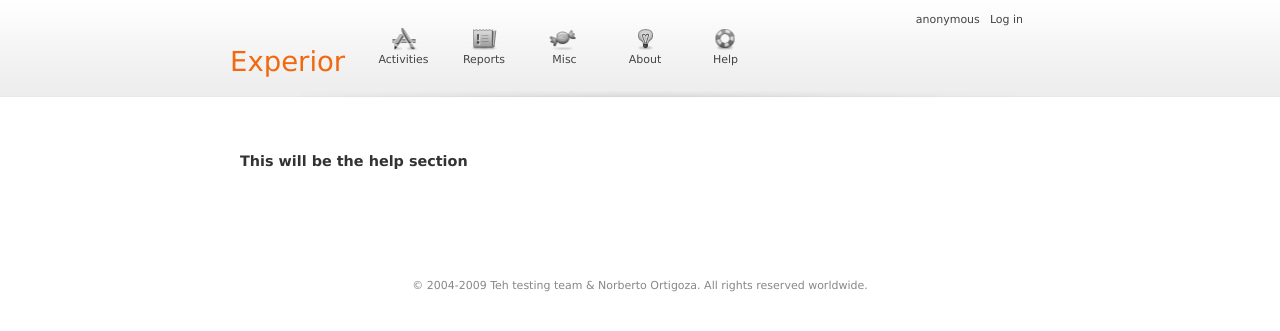
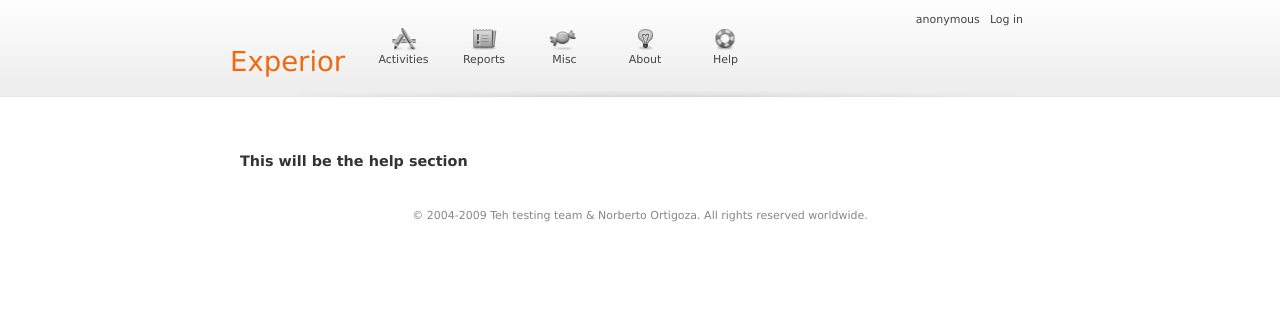
Before and after one commit to hiphoox/experior, a Django app: template templates/help.html in a window 1280 px wide. Shown: the top 331 px of the page. Run offline with Django 3.2, Linux system fonts and the light colour scheme; the template is opened without the code that fills it, so the values that code supplies are empty.

Commit message:
Fix: Footer position

```diff
--- a/site_media/basics.css
+++ b/site_media/basics.css
@@ -97,9 +97,13 @@ img.right {
 #footer {
 	font-size: 11px;
 	text-align: center;
-	margin-top: 100px;
 	color: #888;
 	clear: both;
+}
+
+#footer p{
+	width: 800px;
+	margin: 0 auto;
 }
 
 /* @end */
--- a/templates/base.html
+++ b/templates/base.html
@@ -55,7 +55,7 @@
 
   	{% block content %}{% endblock %}
 
-	<div class="footer">
+	<div id="footer">
 	<p id="footer">
 		&copy; 2004-2009 Teh testing team &amp; Norberto Ortigoza. All rights reserved worldwide.
 	</p>
```
